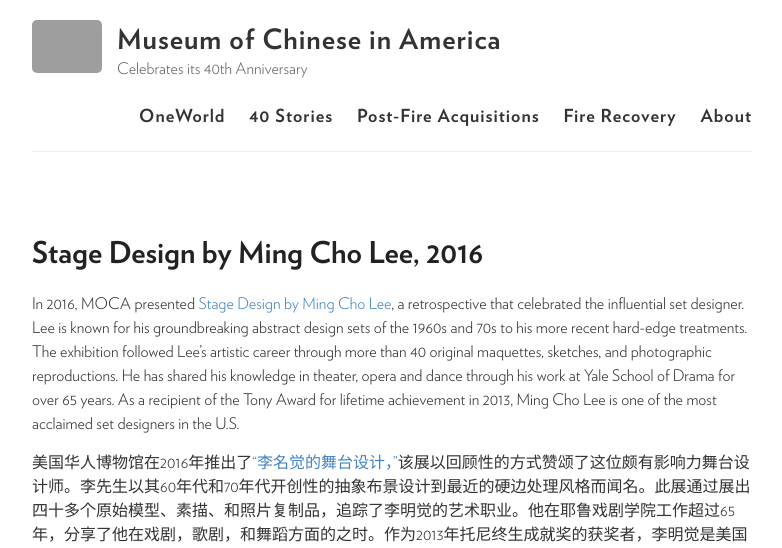
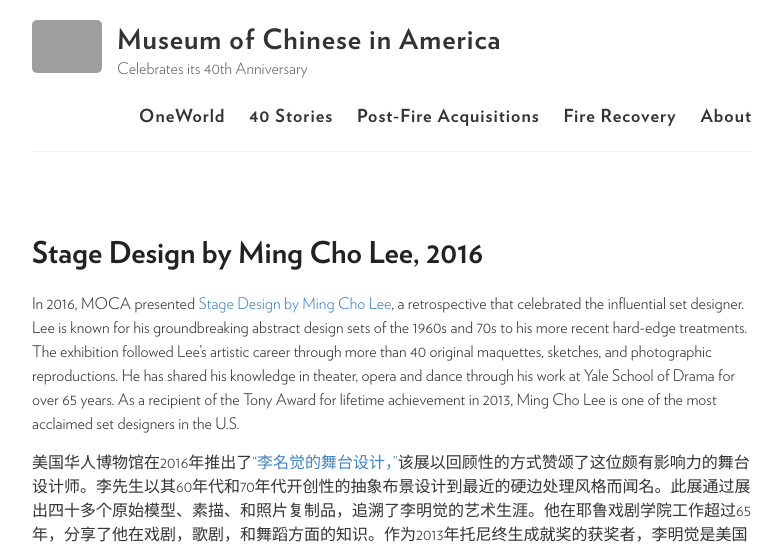
Before and after one commit to moca40/moca40.github.io, a Jekyll site: the page built from _stories/2016-01-01-ming-cho-lee.md, in a window 1280 px wide. Shown: the top 548 px of the page, without its empty margins (248-1030 px from the left). Built offline with Jekyll 4.4.1, drawn with Linux system fonts in a browser that asks for light colours; some of the changed text lies outside the part shown; grey boxes are pictures that could not be loaded.

Commit message:
Update 2016-01-01-ming-cho-lee.md

```diff
--- a/_stories/2016-01-01-ming-cho-lee.md
+++ b/_stories/2016-01-01-ming-cho-lee.md
@@ -42,6 +42,6 @@
 
 In 2016, MOCA presented [Stage Design by Ming Cho Lee](https://www.mocanyc.org/exhibitions/stage_design_by_ming_cho_lee), a retrospective that celebrated the influential set designer. Lee is known for his groundbreaking abstract design sets of the 1960s and 70s to his more recent hard-edge treatments. The exhibition followed Lee’s artistic career through more than 40 original maquettes, sketches, and photographic reproductions. He has shared his knowledge in theater, opera and dance through his work at Yale School of Drama for over 65 years. As a recipient of the Tony Award for lifetime achievement in 2013, Ming Cho Lee is one of the most acclaimed set designers in the U.S.
 
-美国华人博物馆在2016年推出了[“李名觉的舞台设计，”](https://www.mocanyc.org/exhibitions/stage_design_by_ming_cho_lee)该展以回顾性的方式赞颂了这位颇有影响力舞台设计师。李先生以其60年代和70年代开创性的抽象布景设计到最近的硬边处理风格而闻名。此展通过展出四十多个原始模型、素描、和照片复制品，追踪了李明觉的艺术职业。他在耶鲁戏剧学院工作超过65年，分享了他在戏剧，歌剧，和舞蹈方面的之时。作为2013年托尼终生成就奖的获奖者，李明觉是美国最受赞誉的布景设计师之一
+美国华人博物馆在2016年推出了[“李名觉的舞台设计，”](https://www.mocanyc.org/exhibitions/stage_design_by_ming_cho_lee)该展以回顾性的方式赞颂了这位颇有影响力的舞台设计师。李先生以其60年代和70年代开创性的抽象布景设计到最近的硬边处理风格而闻名。此展通过展出四十多个原始模型、素描、和照片复制品，追溯了李明觉的艺术生涯。他在耶鲁戏剧学院工作超过65年，分享了他在戏剧，歌剧，和舞蹈方面的知识。作为2013年托尼终生成就奖的获奖者，李明觉是美国最受赞誉的布景设计师之一。
 
 {% include slideshow.html %}
```
